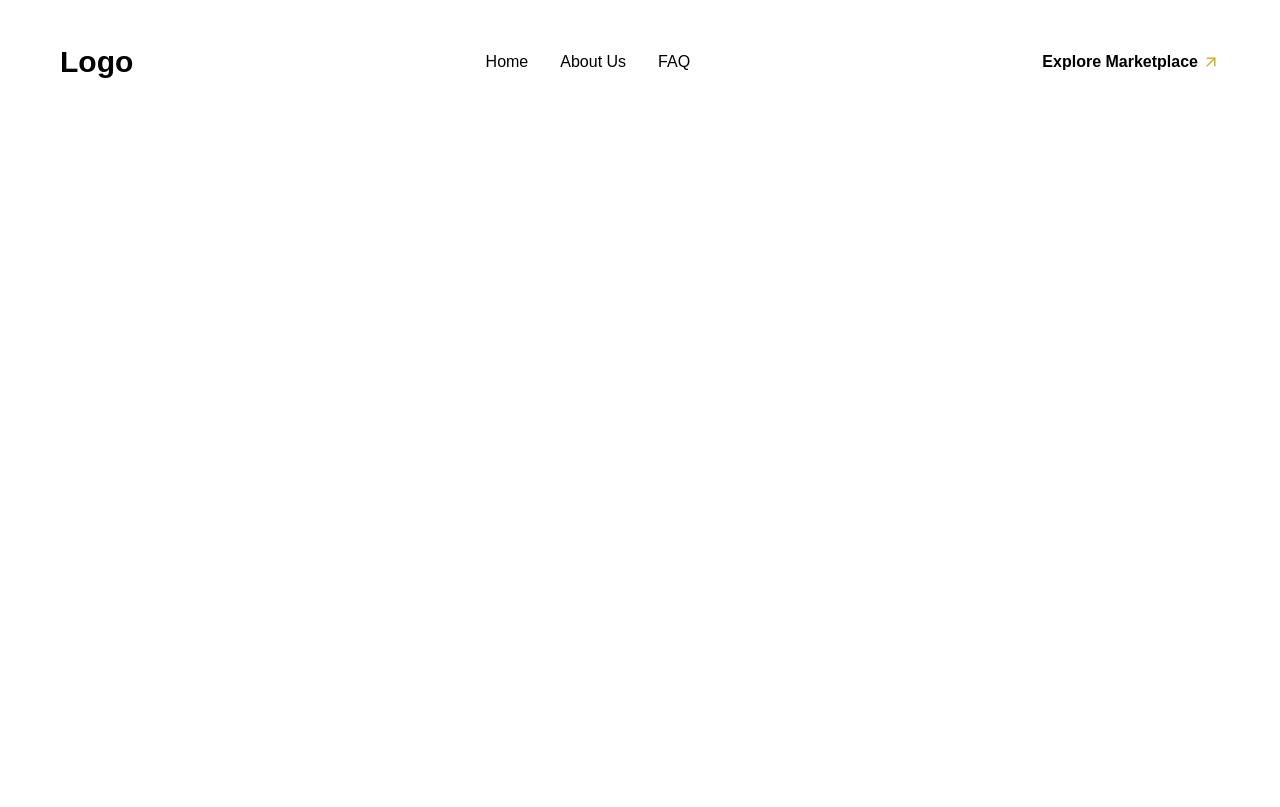
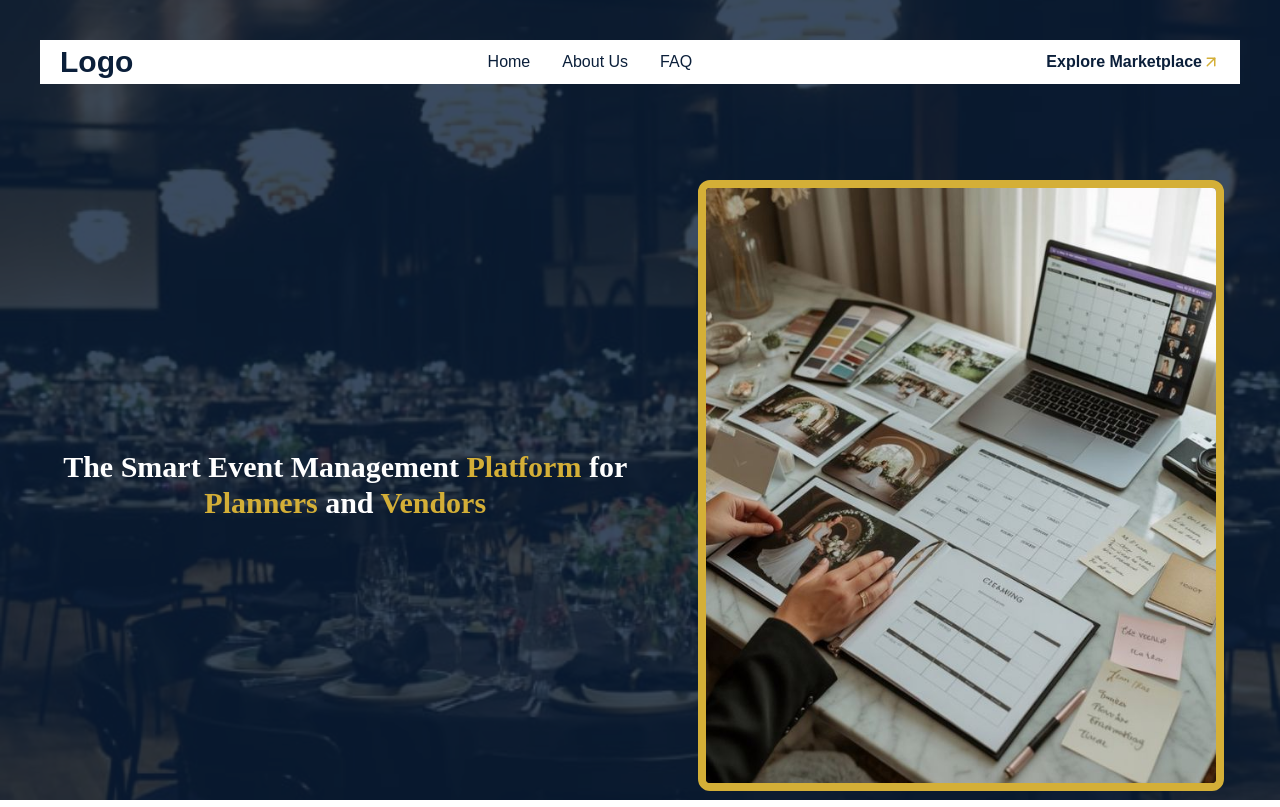
Before and after one commit to Planit-co/planit-web, a React (Vite) app in the folder planit/: page / in a window 1280 px wide. Built offline with nearby package versions, Linux system fonts and the light colour scheme.

Commit message:
worked on the hero section of the homepage

```diff
--- a/planit/src/Pages/Landing-page/HomePage.css
+++ b/planit/src/Pages/Landing-page/HomePage.css
@@ -1,7 +1,20 @@
-.hero {
+.hero-section {
   max-width: 276rem;
 }
 
-.arrow {
-  color: #D4AF37;
+.header {
+  color: #0b1f3a;
 }
+
+.image-overlay {
+  background: #0b1f3a;
+  opacity: 80%;
+}
+
+.arrow, .main-content span {
+  color: #d4af37;
+}
+
+.main img {
+  border-color: #d4af37;
+}
--- a/planit/src/Pages/Landing-page/HomePage.jsx
+++ b/planit/src/Pages/Landing-page/HomePage.jsx
@@ -1,12 +1,28 @@
 import "./HomePage.css";
 import { LuArrowUpRight } from "react-icons/lu";
+import HeroImage from "../../assets/images/hero-image.jpg";
 
 const HomePage = () => {
   return (
     <>
-      <div className="hero-section p-2 md:p-5 lg:p-10">
-        <header className="px-2 md:px-5 py-1 flex justify-between items-center">
-          <h2 className="font-bold text-2xl md:text-3xl">Logo</h2>
+      {/* Hero Section */}
+      <div className="hero-section relative p-2 md:p-5 lg:p-10 md:max-h-screen">
+        {/* Background Image */}
+        <img
+          src="/images/bg-image.jpg"
+          alt="background image"
+          className="absolute inset-0 w-full h-full object-cover "
+        />
+
+        {/* Image overlay */}
+        <div className="image-overlay absolute inset-0"></div>
+
+        {/* Content */}
+        <div className="relative z-10 flex flex-col md:gap-10 xl:gap-20">
+          <header className="header px-2 md:px-5 py-1 flex justify-between items-center bg-white montserrat-font">
+            <h2 className="font-bold text-2xl md:text-3xl cursor-pointer">
+              Logo
+            </h2>
             <nav>
               <ul className="flex gap-2 md:gap-4 lg:gap-8 font-medium">
                 <li>
@@ -20,11 +36,21 @@ const HomePage = () => {
                 </li>
               </ul>
             </nav>
-          <div className="flex gap-1 items-center">
+            <div className="flex items-center cursor-pointer">
               <p className="font-semibold">Explore Marketplace</p>
               <LuArrowUpRight className="arrow text-lg" />
             </div>
           </header>
+
+          <div className="main text-white p-2 md:p-4 flex md:gap-12 xl:gap-16 items-center">
+            <div className="main-content w-11/20">
+              <h2 className="font-bold text-2xl md:text-3xl text-center playfair-display-font">
+                The Smart Event Management <span>Platform</span> for <span>Planners</span> and <span>Vendors</span>
+              </h2>
+            </div>
+            <img src={HeroImage} alt="hero image" className="w-9/20 border-8 rounded-xl " />
+          </div>
+        </div>
       </div>
     </>
   );
--- a/planit/src/index.css
+++ b/planit/src/index.css
@@ -1,8 +1,6 @@
 @import "tailwindcss";
-@import url('https://fonts.googleapis.com/css2?family=DM+Sans:ital,opsz,wght@0,9..40,100..1000;1,9..40,100..1000&family=Inter:ital,opsz,wght@0,14..32,100..900;1,14..32,100..900&family=Manrope:wght@200..800&family=Playfair+Display:ital,wght@0,400..900;1,400..900&family=Roboto:ital,wght@0,100..900;1,100..900&display=swap');
 
-
-@import url('https://fonts.googleapis.com/css2?family=DM+Sans:ital,opsz,wght@0,9..40,100..1000;1,9..40,100..1000&family=Inter:ital,opsz,wght@0,14..32,100..900;1,14..32,100..900&family=Manrope:wght@200..800&family=Playfair+Display:ital,wght@0,400..900;1,400..900&family=Poppins:ital,wght@0,100;0,200;0,300;0,400;0,500;0,600;0,700;0,800;0,900;1,100;1,200;1,300;1,400;1,500;1,600;1,700;1,800;1,900&family=Roboto:ital,wght@0,100..900;1,100..900&display=swap');
+@import url('https://fonts.googleapis.com/css2?family=DM+Sans:ital,opsz,wght@0,9..40,100..1000;1,9..40,100..1000&family=Inter:ital,opsz,wght@0,14..32,100..900;1,14..32,100..900&family=Manrope:wght@200..800&family=Montserrat:ital,wght@0,100..900;1,100..900&family=Playfair+Display:ital,wght@0,400..900;1,400..900&family=Poppins:ital,wght@0,100;0,200;0,300;0,400;0,500;0,600;0,700;0,800;0,900;1,100;1,200;1,300;1,400;1,500;1,600;1,700;1,800;1,900&family=Roboto:ital,wght@0,100..900;1,100..900&display=swap');
 
 
 .dm-sans-font {
@@ -16,3 +14,15 @@
   font-weight: 600;
   font-style: normal;
 }
+
+.montserrat-font {
+  font-family: "Montserrat", sans-serif;
+  font-optical-sizing: auto;
+  font-style: normal;
+}
+
+.playfair-display-font {
+  font-family: "Playfair Display", serif;
+  font-optical-sizing: auto;
+  font-style: normal;
+}
```
Also changed, not shown: planit/public/images/bg-image.jpg (added), planit/src/assets/images/hero-image.jpg (added). Lines whose indentation alone changed are shown as unchanged.
